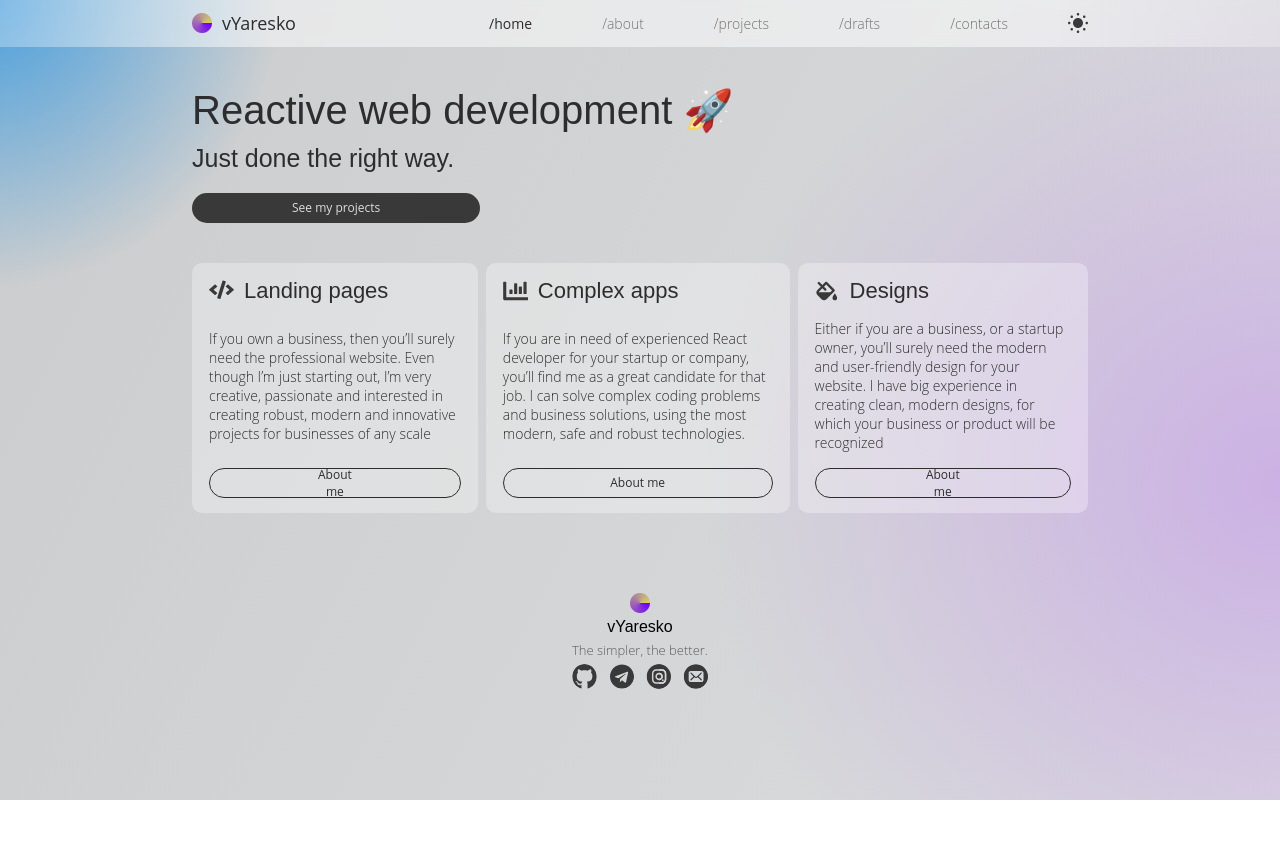
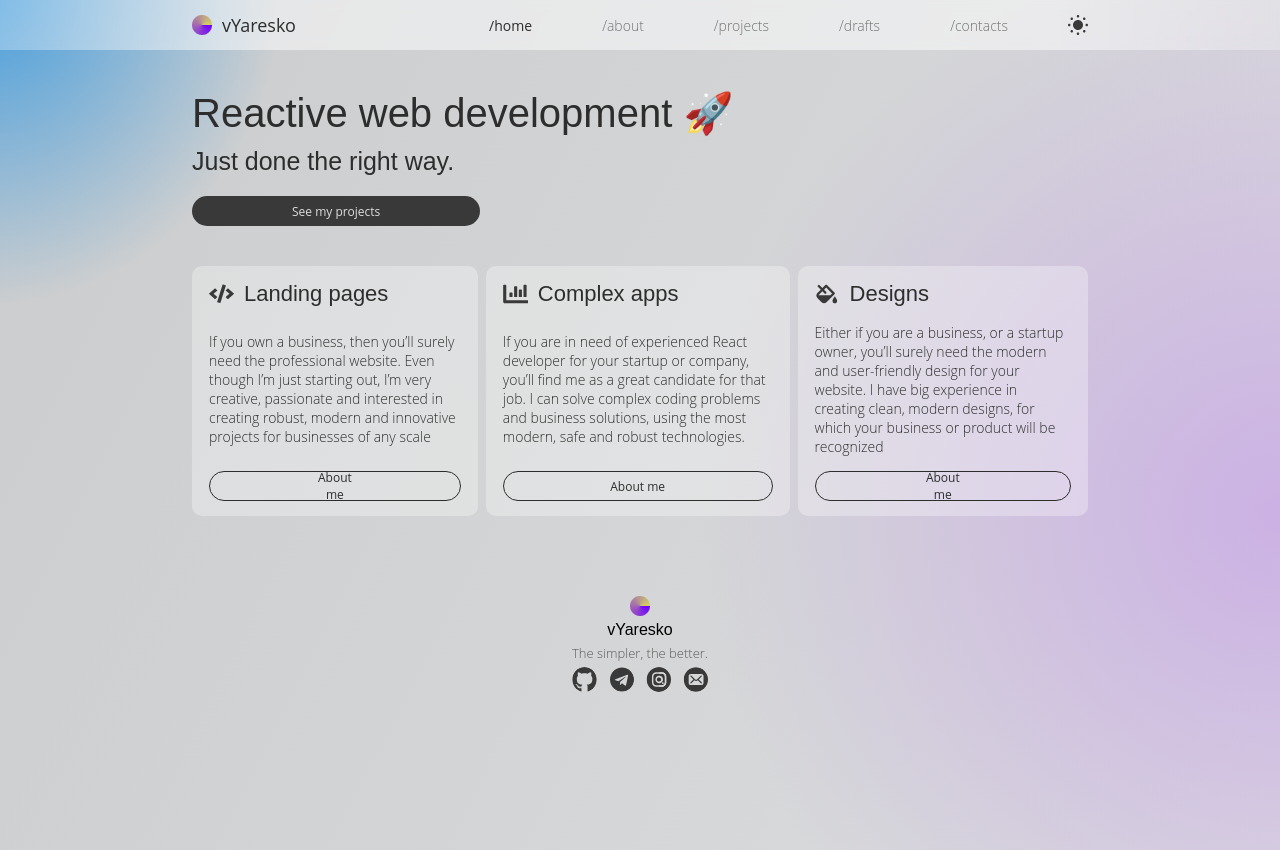
Before and after one commit to vyareskoDev/vyaresko-dev, a plain HTML site: page index.html in a window 1280 px wide. Before the commit the page ends 800 px from the top, so only its background shows below. Drawn offline with Linux system fonts and the light colour scheme.

Commit message:
fixed background sizing

```diff
--- a/script.js
+++ b/script.js
@@ -5,6 +5,7 @@ const headerNav = document.querySelector("header nav");
 const changeThemeButton = document.querySelector("#change-theme");
 const header = document.querySelector("header");
 const headings = document.querySelector(".body__headings");
+const cards = document.querySelector(".body__cards")
 
 window.addEventListener("load", () => {
     let currentValue = localStorage.getItem("theme");
@@ -15,6 +16,12 @@ window.addEventListener("load", () => {
         setDarkTheme();
     }else {
         setLightTheme();
+    }
+
+    if(document.body.clientWidth <= 1000) {
+        console.log("Hiii!")
+        headerNav.classList.add('hidden');
+        hamburger.classList.remove('hidden');
     }
 })
 
--- a/styles/footer.css
+++ b/styles/footer.css
@@ -30,6 +30,7 @@ footer .logo {
     font-family: "Open Sans Light", sans-serif;
     color: var(--tertiary-text-color);
     font-size: 13px;
+    text-align: center;
 }
 
 .footer__links {
--- a/styles/index.css
+++ b/styles/index.css
@@ -7,11 +7,18 @@
 
 
 
-body, html, *, *::before, *::after {
+body, html{
     margin: 0;
     padding: 0;
     box-sizing: border-box;
 }
+
+*, *::before, *::after {
+    margin: 0;
+    padding: 0;
+    box-sizing: inherit;
+}
+
 
 body {
     display: flex;
@@ -93,17 +100,6 @@ h1, h2, h3, h4, h5, h6, p, a, span, textarea {
     color: var(--main-text-color);
 }
 
-@media (min-width: 1168px) {
-    html {
-        height: 100dvh;
-    }
-
-    body {
-        height: 100%;
-        min-height: 100%;
-        max-height: 100%;
-    }
-}
 
 @media (max-width: 1000px) {
     .btn {
--- a/styles/mainPageBody.css
+++ b/styles/mainPageBody.css
@@ -1,6 +1,8 @@
 main {
     width: 100%;
-    height: 100vh;
+    height: 100%;
+    min-height: 100vh;
+    max-height: fit-content;
     padding: 10vh 20vw;
     gap: 10vh;
     position: static;
```
